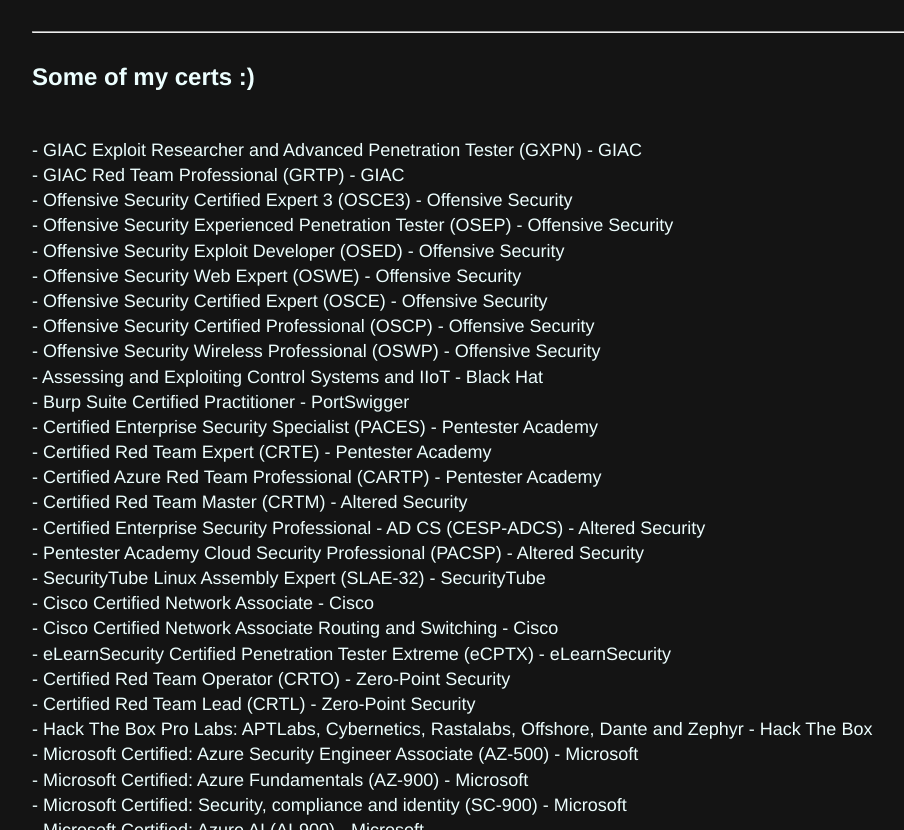
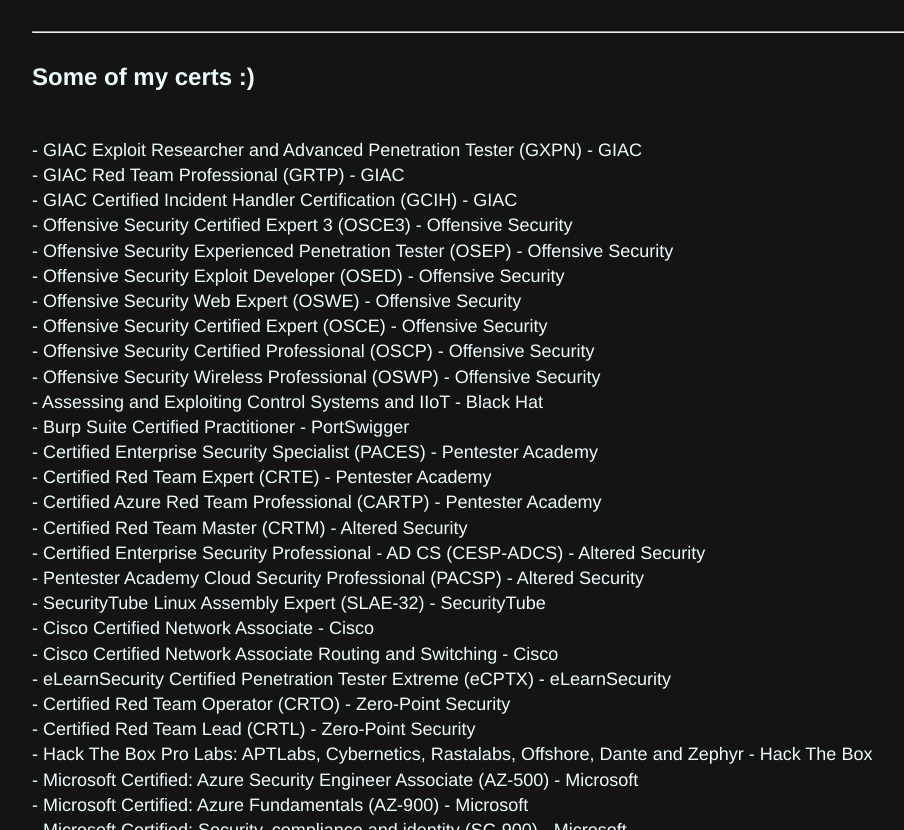
Before and after one commit to ricardojoserf/ricardojoserf.github.io, a Jekyll site: the page built from about.md, in a window 1280 px wide and 900 px high, scrolled down 917 px, cut to the strip 70-900 px from the top of the window. Shown: the whole strip, without its empty margins (118-1022 px from the left). Built offline with Jekyll 4.4.1, drawn with Linux system fonts in a browser that asks for light colours.

Commit message:
Update about.md

```diff
--- a/about.md
+++ b/about.md
@@ -35,6 +35,7 @@
 |----------------|
 | - GIAC Exploit Researcher and Advanced Penetration Tester (GXPN) - GIAC |
 | - GIAC Red Team Professional (GRTP) - GIAC |
+| - GIAC Certified Incident Handler Certification (GCIH) - GIAC |
 | - Offensive Security Certified Expert 3 (OSCE3) - Offensive Security |
 | - Offensive Security Experienced Penetration Tester (OSEP) - Offensive Security |
 | - Offensive Security Exploit Developer (OSED) - Offensive Security |
```
